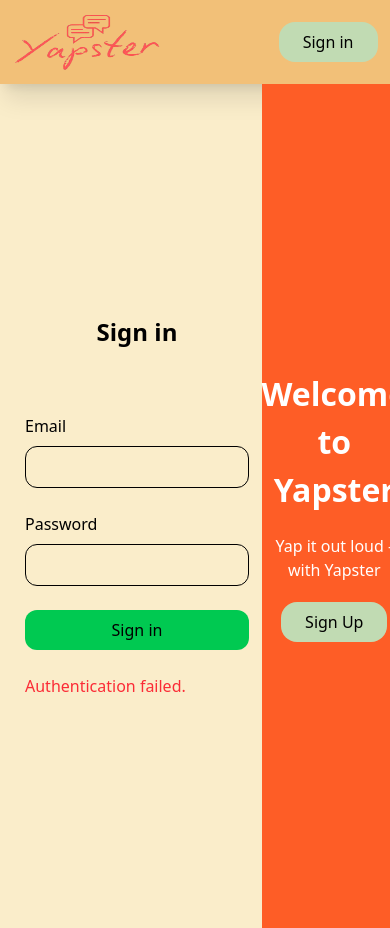
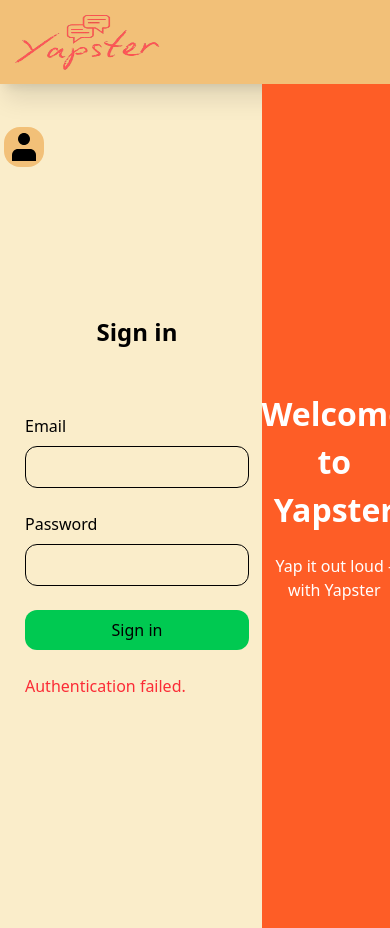
Before and after one commit to FrancisAl-j/RestAPI-TypeScript, a React (Vite) app in the folder client/: page /signin in a window 390 px wide. Built offline with nearby package versions, Linux system fonts and the light colour scheme; no server answers.

Commit message:
feat: implement the sidebar function close and open

```diff
--- a/client/src/App.tsx
+++ b/client/src/App.tsx
@@ -16,11 +16,13 @@
 import { GetUsers } from "./lib/thunks/messageThunks";
 import ChatContainer from "./components/chatComponent/ChatContainer";
 import Profile from "./pages/Profile";
+import UserMenu from "./assets/usermenu.svg";
 
 const App = () => {
   const dispatch = useAppDispatch();
   const { user, isChecking } = useAppSelector((state) => state.user);
   const { currUser } = useAppSelector((state) => state.message);
+  const [isShow, setIsShow] = useState(false);
 
   useEffect(() => {
     const init = async () => {
@@ -37,6 +39,10 @@
     return <Loading />;
   }
 
+  const handleUserMenu = () => {
+    setIsShow(!isShow);
+  };
+
   return (
     <Router>
       <div className="w-full relative">
@@ -44,8 +50,17 @@
 
         <Nav />
 
+        {!isShow && (
+          <div
+            onClick={handleUserMenu}
+            className="bg-[#f2c078] fixed top-[15%] left-[1%] cursor-pointer p-1 rounded-2xl"
+          >
+            <img src={UserMenu} alt="" className="aspect-square w-8" />
+          </div>
+        )}
+
         <div className="flex">
-          {user && <Sidebar />}
+          {user && isShow && <Sidebar handleUserMenu={handleUserMenu} />}
 
           <main className="flex-1">
             <Routes>
--- a/client/src/components/Button.tsx
+++ b/client/src/components/Button.tsx
@@ -17,7 +17,7 @@
   return (
     <button
       onClick={func}
-      className={`${buttonTypes[type] || buttonTypes.default}`}
+      className={`${buttonTypes[type] || buttonTypes.default} hidden sm:flex`}
     >
       {children}
     </button>
--- a/client/src/components/Sidebar.tsx
+++ b/client/src/components/Sidebar.tsx
@@ -7,14 +7,22 @@
   email: string;
   image: string;
 };
-const Sidebar = () => {
+type SidebarProps = {
+  handleUserMenu: () => void;
+};
+const Sidebar = ({ handleUserMenu }: SidebarProps) => {
   const dispatch = useAppDispatch();
   const { user, onlineUsers } = useAppSelector((state) => state.user);
   const { users } = useAppSelector((state) => state.message);
 
   return (
     <aside className="h-[100svh] w-[250px] p-2 shadow-2xl flex flex-col">
-      <p className=" text-end cursor-pointer text-gray-600 p-3">X</p>
+      <p
+        onClick={handleUserMenu}
+        className=" text-end cursor-pointer text-gray-600 p-3"
+      >
+        X
+      </p>
       <Link to={`/profile/${user?._id}`}>
         <header className="flex items-center gap-10">
           <div className="relative">
```
Also changed, not shown: client/src/assets/usermenu.svg (added).
